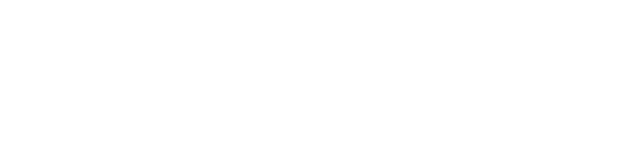
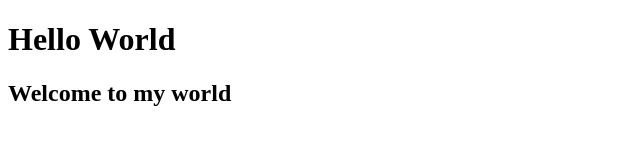
Before and after one commit to MarionBureau/lds21, a plain HTML site: page index.html in a window 1280 px wide. Shown: the whole page, without its empty margins (0-640 px from the left). Drawn offline with Linux system fonts and the light colour scheme.

Commit message:
Update index.html

```diff
--- a/index.html
+++ b/index.html
@@ -7,6 +7,7 @@
     <link rel="stylesheet" href="style.css">
 </head>
 <body>
-
+    <h1> Hello World <h1>
+        <h2> Welcome to my world <h2>
 </body>
 </html>
```
